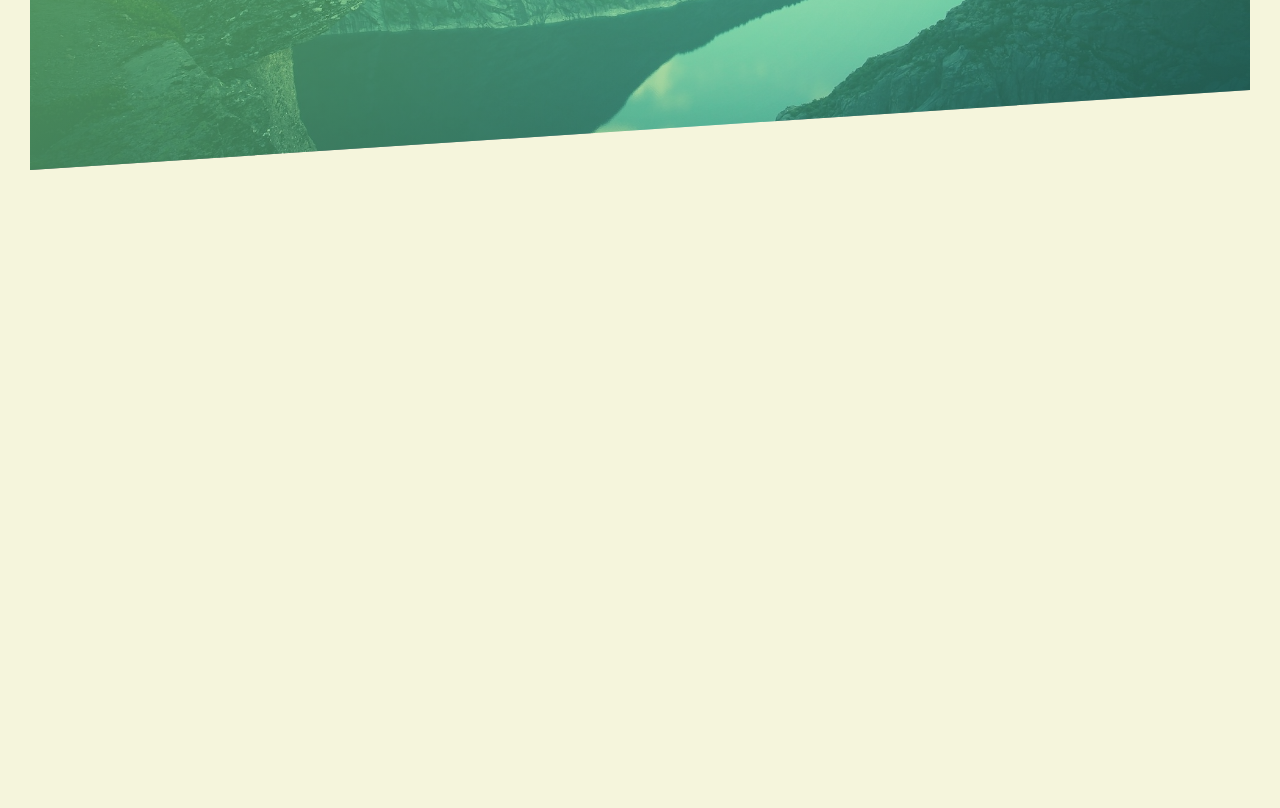
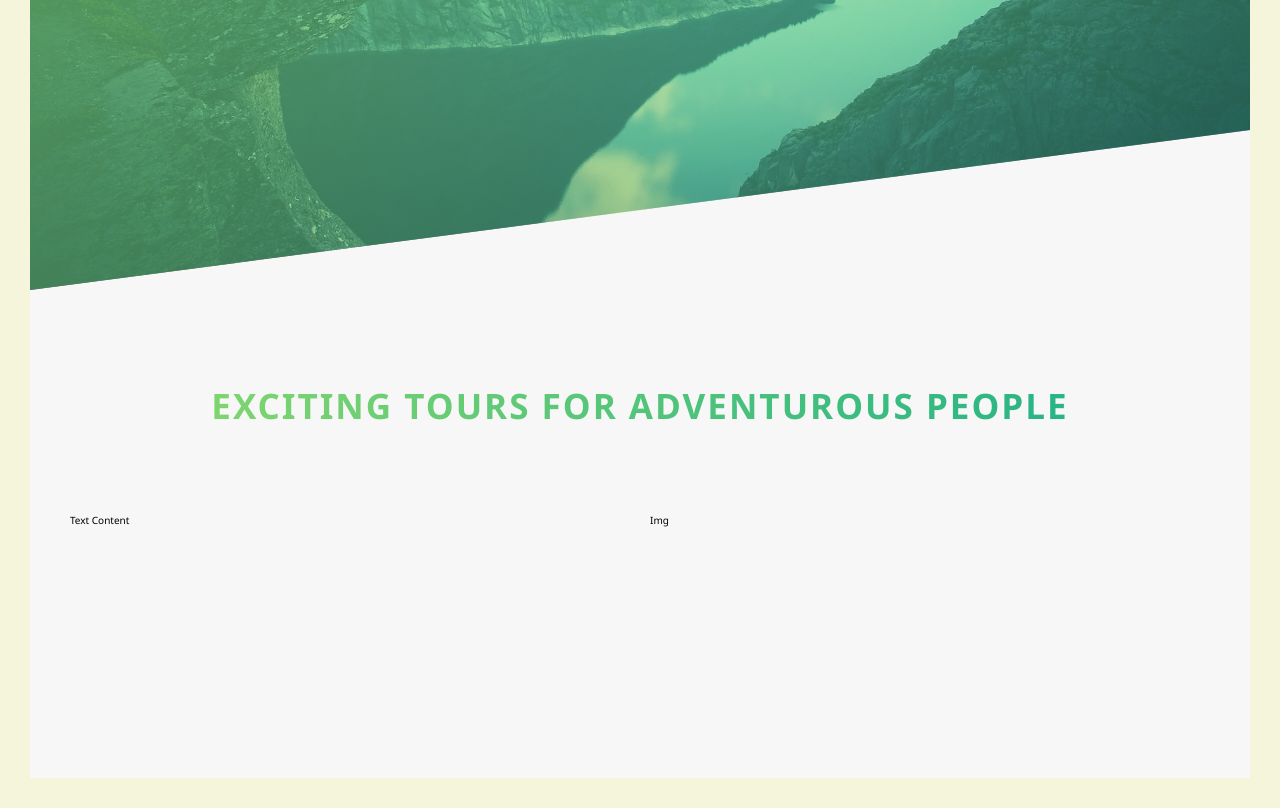
Before and after one commit to bidodev/css-advanced-course, a plain HTML site: page index.html in a window 1280 px wide. Shown: the part 500-1308 px from the top of the page. Before the commit the page ends 800 px from the top, so only its background shows below. Drawn offline with Linux system fonts and the light colour scheme.

Commit message:
Building the About Section - Part 1

```diff
--- a/index.html
+++ b/index.html
@@ -19,7 +19,27 @@
         <a href="#" class="btn btn--white btn--animated">Discover the World</a>
       </div>
     </header>
-    <!--
+    <main>
+      <section class="section-about">
+        <div class="u-center-text u-margin-bottom-8">
+          <h2 class="heading-secondary">
+            Exciting tours for adventurous people
+          </h2>
+        </div>
+        <div class="row">
+          <div class="col-1-of-2">
+            Text Content
+          </div>
+          <div class="col-1-of-2">
+            Img
+          </div>
+        </div>
+      </section>
+    </main>
+  </body>
+</html>
+
+<!--
     <section class="grid-test">
       <div class="row">
         <div class="col-1-of-2">
@@ -63,5 +83,4 @@
         </div>
       </div>
     </section>
-  --></body>
-</html>
+  -->
--- a/sass/abstracts/_variables.scss
+++ b/sass/abstracts/_variables.scss
@@ -2,6 +2,8 @@
 $color-primary: #55c57a;
 $color-primary-light: #7ed56f;
 $color-primary-dark: #28b485;
+
+$color-grey-light: #f7f7f7;
 
 $color-grey: #777;
 $color-white: #fff;
--- a/sass/base/_typography.scss
+++ b/sass/base/_typography.scss
@@ -26,3 +26,25 @@ body {
     animation: moveInRight 1s ease-out;
   }
 }
+
+.heading-secondary {
+  font-size: 3.5rem;
+  text-transform: uppercase;
+  font-weight: 700;
+  letter-spacing: 0.2rem;
+  display: inline-block;
+  background-image: linear-gradient(
+    to right,
+    $color-primary-light,
+    $color-primary-dark
+  );
+  background-clip: text;
+  -webkit-background-clip: text;
+  color: transparent;
+  transition: all 0.2s;
+
+  &:hover {
+    transform: skewY(2deg) skewX(15deg) scale(1.1);
+    text-shadow: 0.5rem 1rem 2rem rgba($color: #000000, $alpha: 0.3);
+  }
+}
--- a/sass/base/_utilities.scss
+++ b/sass/base/_utilities.scss
@@ -0,0 +1,6 @@
+.u-center-text {
+  text-align: center;
+}
+.u-margin-bottom-8 {
+  margin-bottom: 8rem;
+}
--- a/sass/layout/_grid.scss
+++ b/sass/layout/_grid.scss
@@ -1,6 +1,5 @@
 .row {
   max-width: $grid-width;
-  background-color: grey;
   margin: 0 auto;
 
   &:not(:last-child) {
@@ -9,7 +8,6 @@
   @include clearfix;
 
   [class^="col-"] {
-    background-color: orangered;
     float: left;
 
     &:not(:last-child) {
--- a/sass/layout/_header.scss
+++ b/sass/layout/_header.scss
@@ -1,5 +1,5 @@
 .header {
-  height: 80vh;
+  height: 95vh;
   background-image: linear-gradient(
       to right bottom,
       rgba($color-primary-light, $alpha: 0.8),
@@ -10,7 +10,7 @@
   background-size: cover;
   background-position: top;
   position: relative;
-  clip-path: polygon(0% 0%, 100% 0, 100% 70vh, 0 100%, 0 0);
+  clip-path: polygon(0% 0%, 100% 0, 100% 75vh, 0 100%, 0 0);
 
   &__logo-box {
     position: absolute;
--- a/sass/pages/_home.scss
+++ b/sass/pages/_home.scss
@@ -0,0 +1,5 @@
+.section-about {
+  background-color: $color-grey-light;
+  padding: 25rem 0;
+  margin-top: -20vh;
+}
```
Also changed, not shown: css/style.css, 1 other file.
